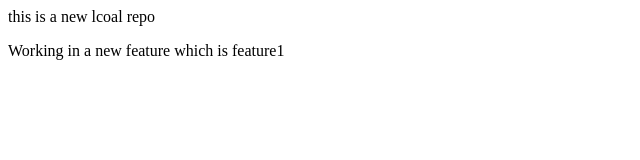
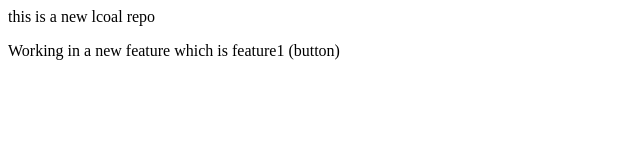
Before and after one commit to samrddhi-chara/localrepo, a plain HTML site: page index.html in a window 1280 px wide. Shown: the full height of the page, 0-640 px from the left. Drawn offline with Linux system fonts and the light colour scheme.

Commit message:
changes made

```diff
--- a/index.html
+++ b/index.html
@@ -1,2 +1,2 @@
 <p>this is a new lcoal repo</p>
-<p>Working in a new feature which is feature1</p>
+<p>Working in a new feature which is feature1 (button) </p>
```
